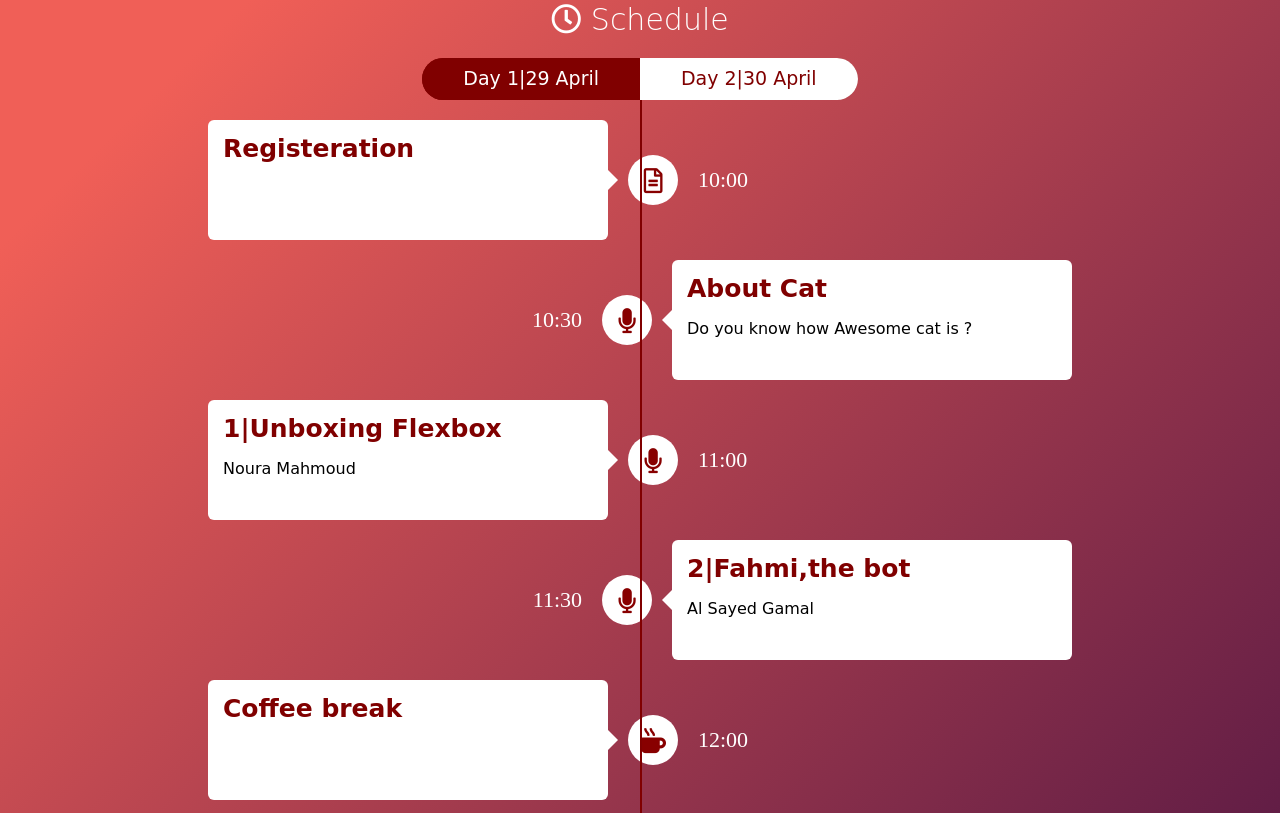
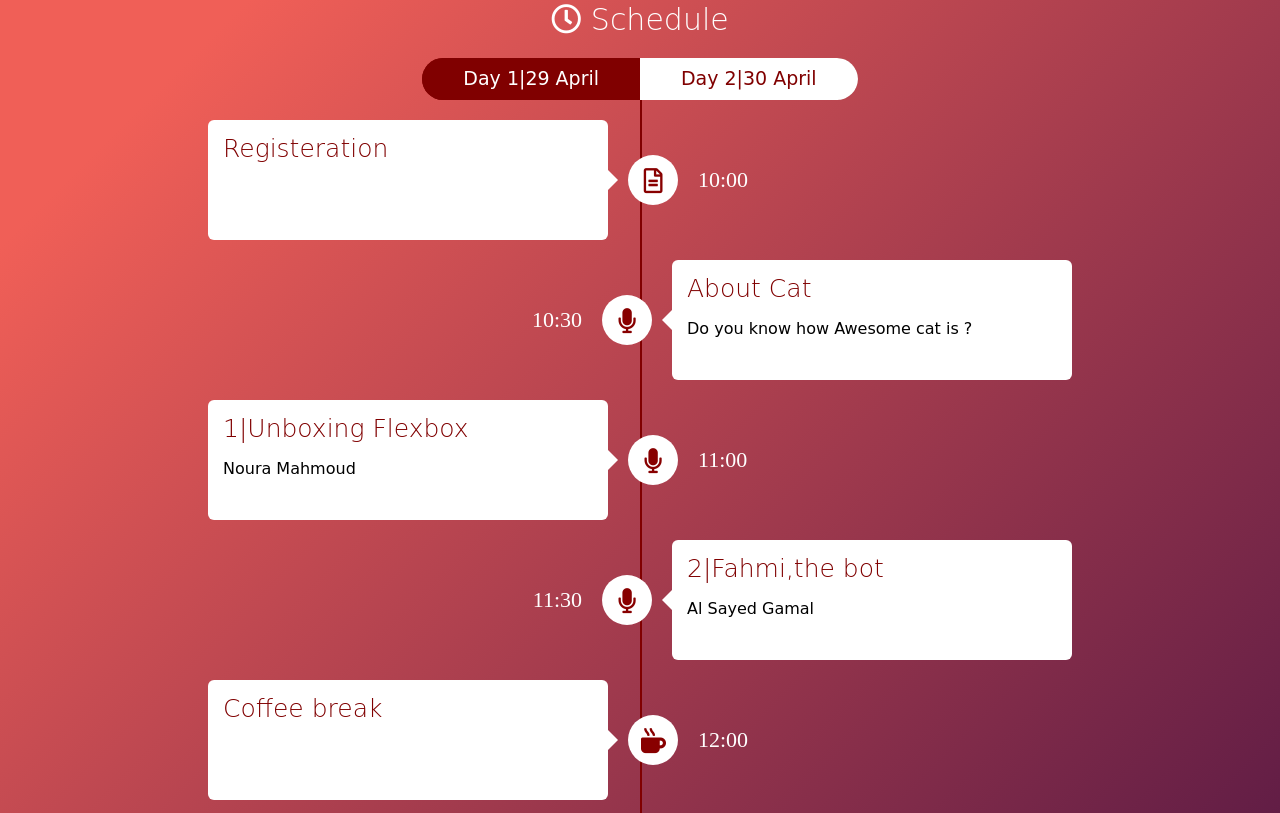
Before and after one commit to AhmedRamzyy/cat-scope, a plain HTML site: page index.html in a window 1280 px wide. Shown: the part 1927-2740 px from the top of the page. Drawn offline with Linux system fonts and the light colour scheme; a web font is replaced by a local one.

Commit message:
Update style.css

```diff
--- a/css/style.css
+++ b/css/style.css
@@ -390,6 +390,7 @@ a {
 }
 .scheduler .event .event-speakers .schedule .event-schedule h4{
     font-size: 25px;
+    font-weight: 100;
     font-family: 'Salsa', cursive;
     color: #800000;
     margin: 0;
@@ -419,6 +420,7 @@ a {
     color: #800;
     font-size: 25px;
     background: #fff;
+    z-index: 1;
 }
 .scheduler .event .event-speakers .schedule span{
     color: #fff;
```
